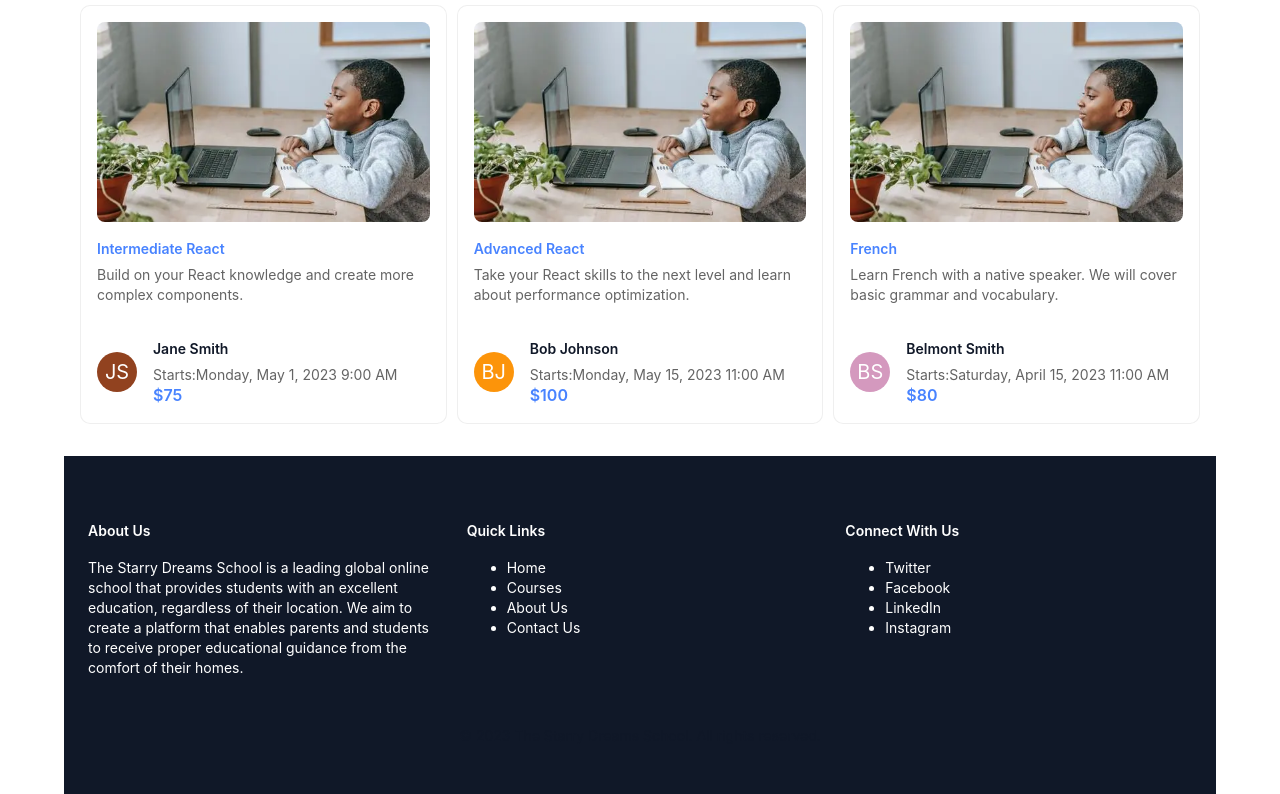
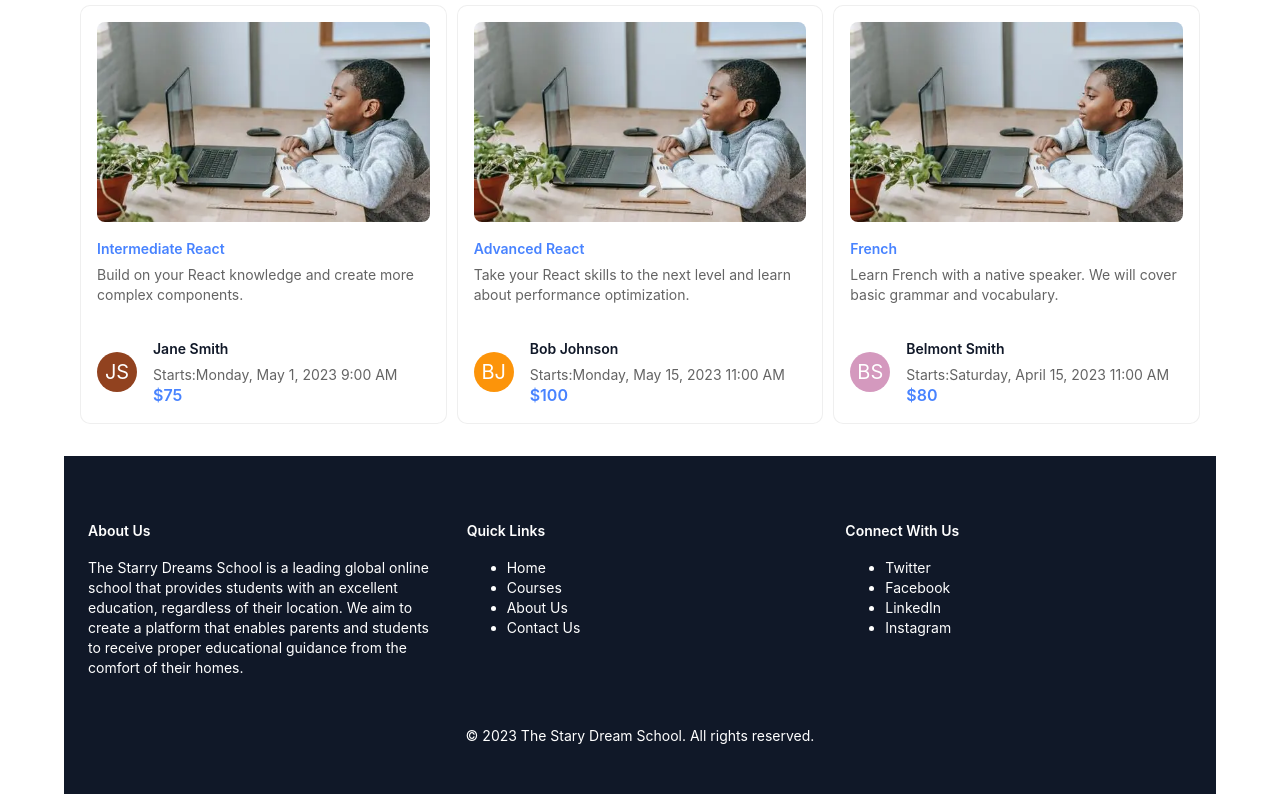
Before and after one commit to ihorkar/elearning-react-django, a React (Vite) app in the folder frontend/: page / in a window 1280 px wide. Shown: the part 1598-2392 px from the top of the page. Built offline with nearby package versions, Linux system fonts and the light colour scheme; no server answers.

Commit message:
update footer

```diff
--- a/frontend/src/components/Footer.jsx
+++ b/frontend/src/components/Footer.jsx
@@ -133,8 +133,8 @@ const Footer = () => {
           </Grid>
         </Grid>
         <Box mt={4}>
-          <Typography variant="body2" align="center">
-            © {new Date().getFullYear()} The Starry Dreams School. All rights
+          <Typography color="text.contrastText" variant="body2" align="center">
+            © {new Date().getFullYear()} The Stary Dream School. All rights
             reserved.
           </Typography>
         </Box>
```
